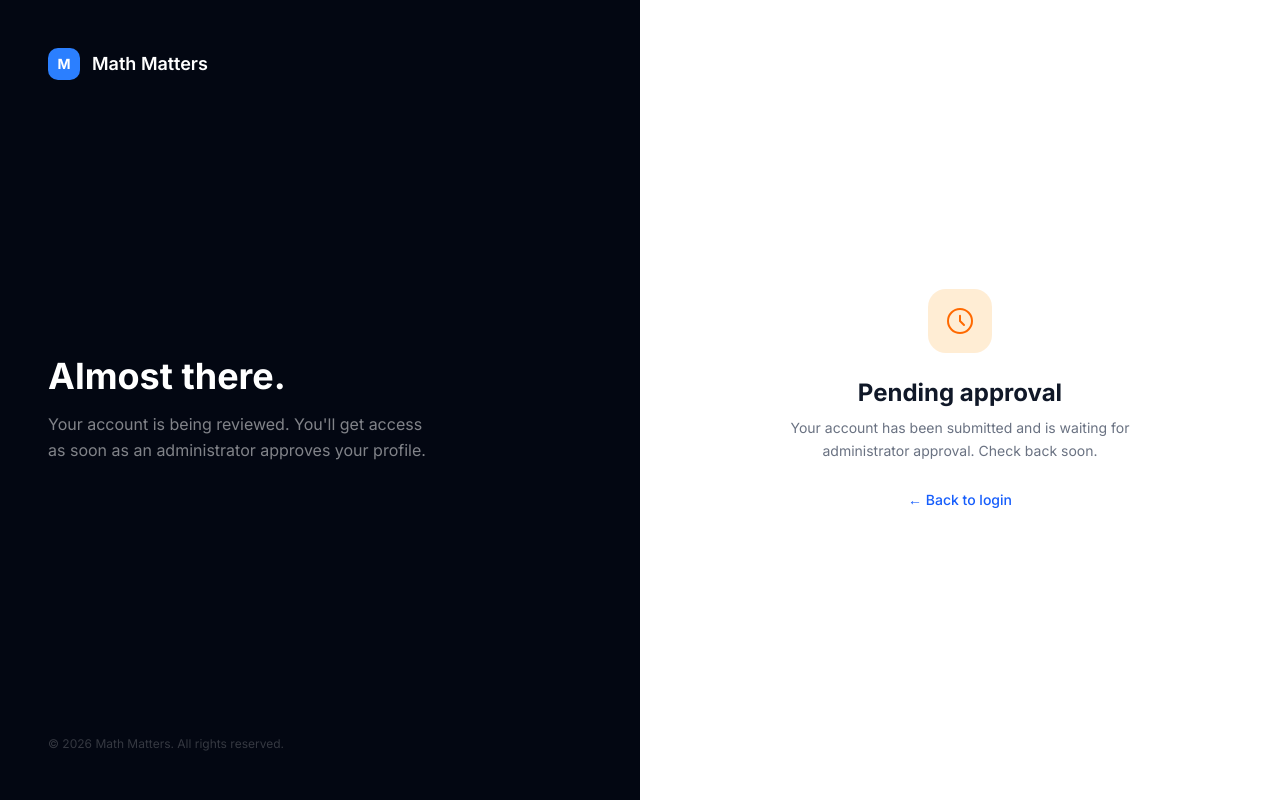
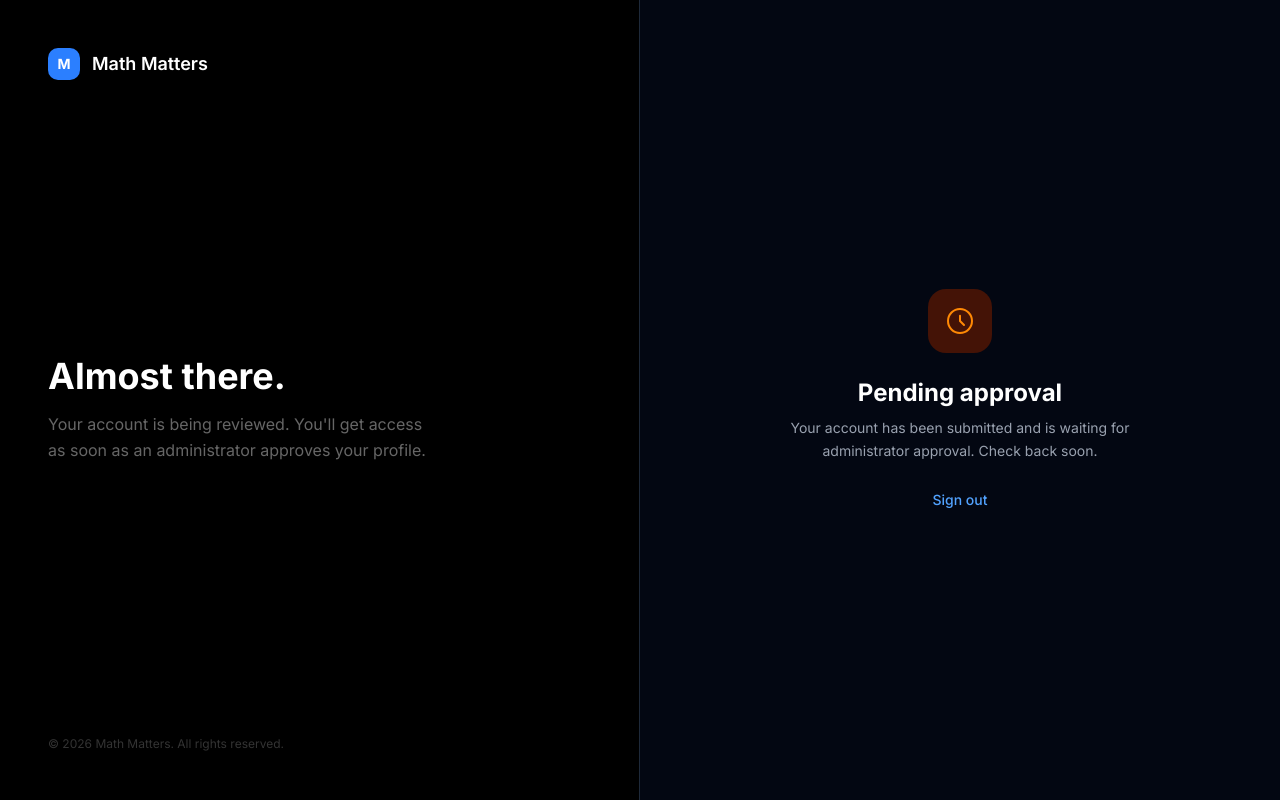
Before and after one commit to TangoGone/math-matters-app, a Next.js app: page /auth/pending in a window 1280 px wide. Built offline with nearby package versions, Linux system fonts and the light colour scheme; no server answers.

Commit message:
fix pending page back to login

```diff
--- a/app/auth/pending/page.tsx
+++ b/app/auth/pending/page.tsx
@@ -1,7 +1,20 @@
+"use client"
+
+import { createClient } from "@/utils/supabase/client"
+import { useRouter } from "next/navigation"
+
 export default function PendingPage() {
+  const supabase = createClient()
+  const router = useRouter()
+
+  async function handleSignOut() {
+    await supabase.auth.signOut()
+    router.push("/auth/login")
+  }
+
   return (
-    <div className="min-h-screen flex bg-white dark:bg-gray-950">
-      <div className="hidden lg:flex lg:w-1/2 bg-gray-950 dark:bg-black flex-col justify-between p-12">
+    <div className="min-h-screen flex bg-gray-950">
+      <div className="hidden lg:flex lg:w-1/2 bg-black flex-col justify-between p-12 border-r border-gray-800">
         <div className="flex items-center gap-3">
           <div className="w-8 h-8 bg-blue-500 rounded-lg flex items-center justify-center">
             <span className="text-white font-bold text-sm">M</span>
@@ -12,51 +25,34 @@ export default function PendingPage() {
           <h1 className="text-4xl font-bold text-white leading-tight">
             Almost there.
           </h1>
-          <p className="text-white/50 text-base leading-relaxed max-w-sm">
+          <p className="text-white/40 text-base leading-relaxed max-w-sm">
             Your account is being reviewed. You'll get access as soon as an administrator approves your profile.
           </p>
         </div>
-        <p className="text-white/20 text-xs">
-          © {new Date().getFullYear()} Math Matters. All rights reserved.
-        </p>
+        <p className="text-white/20 text-xs">© {new Date().getFullYear()} Math Matters. All rights reserved.</p>
       </div>
 
       <div className="flex-1 flex flex-col items-center justify-center px-6 py-12">
         <div className="w-full max-w-sm space-y-6 text-center">
-          <div className="w-16 h-16 bg-orange-100 dark:bg-orange-950 rounded-2xl flex items-center justify-center mx-auto">
-            <svg
-              className="w-8 h-8 text-orange-500"
-              fill="none"
-              viewBox="0 0 24 24"
-              stroke="currentColor"
-            >
-              <path
-                strokeLinecap="round"
-                strokeLinejoin="round"
-                strokeWidth={1.5}
-                d="M12 8v4l3 3m6-3a9 9 0 11-18 0 9 9 0 0118 0z"
-              />
+          <div className="w-16 h-16 bg-orange-950 rounded-2xl flex items-center justify-center mx-auto">
+            <svg className="w-8 h-8 text-orange-400" fill="none" viewBox="0 0 24 24" stroke="currentColor">
+              <path strokeLinecap="round" strokeLinejoin="round" strokeWidth={1.5} d="M12 8v4l3 3m6-3a9 9 0 11-18 0 9 9 0 0118 0z" />
             </svg>
           </div>
-
           <div className="space-y-2">
-            <h2 className="text-2xl font-bold text-gray-900 dark:text-white">
-              Pending approval
-            </h2>
-            <p className="text-gray-500 dark:text-gray-400 text-sm leading-relaxed">
+            <h2 className="text-2xl font-bold text-white">Pending approval</h2>
+            <p className="text-gray-400 text-sm leading-relaxed">
               Your account has been submitted and is waiting for administrator approval. Check back soon.
             </p>
           </div>
-
-          {/* FIXED LINK */}
-          <a
-            href="/auth/login"
-            className="inline-flex items-center gap-2 text-sm text-blue-600 hover:text-blue-700 font-medium"
+          <button
+            onClick={handleSignOut}
+            className="inline-flex items-center gap-2 text-sm text-blue-400 hover:text-blue-300 font-medium"
           >
-            ← Back to login
-          </a>
+            Sign out
+          </button>
         </div>
       </div>
     </div>
-  );
+  )
 }
```
